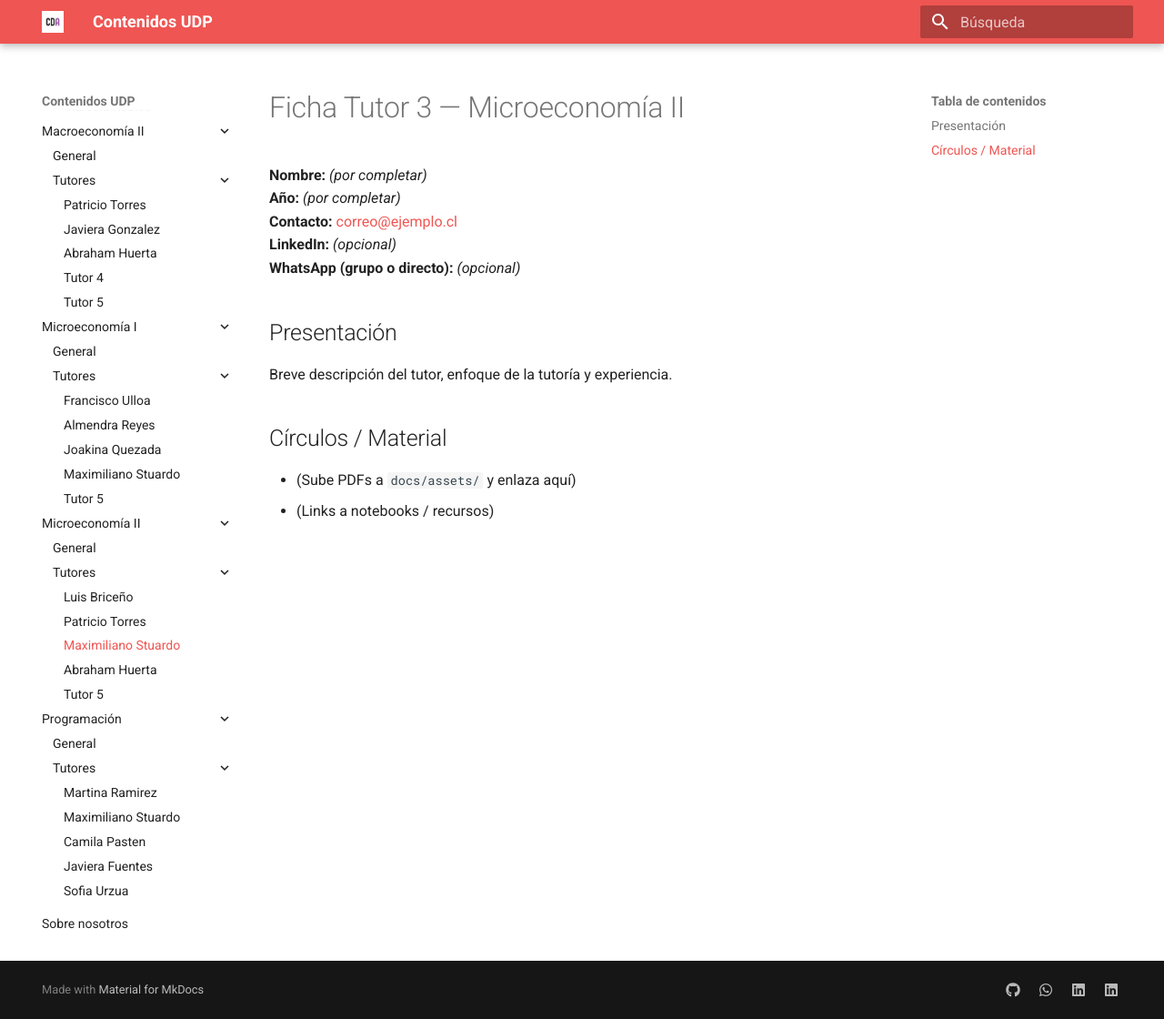
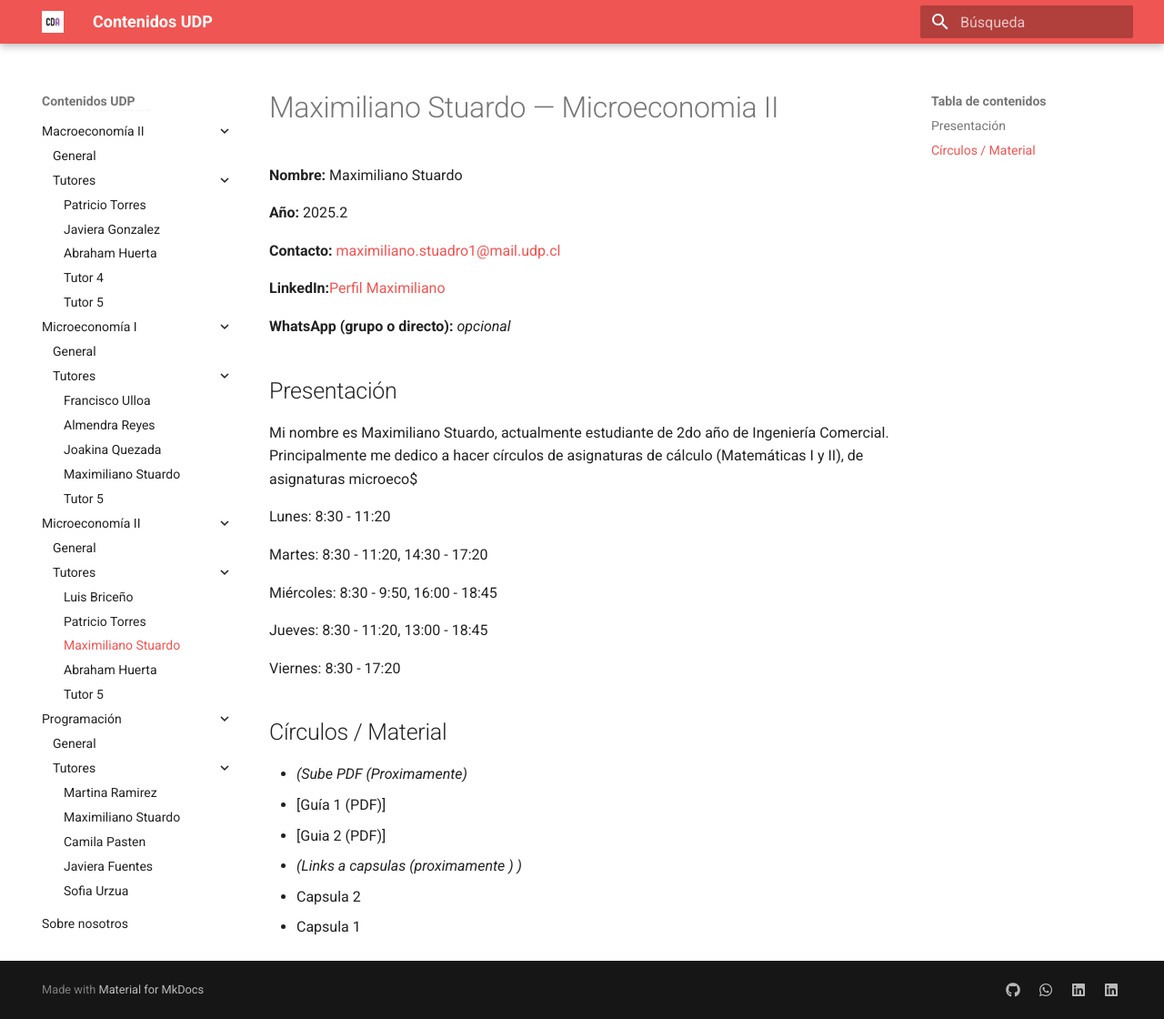
Before and after one commit to cda-fae/cda-fae, an MkDocs documentation site: the page built from docs/tutorias/microeconomia-2/tutores/tutor3.md, in a window 1280 px wide and 1120 px high. Shown: the whole window at 91% size. Built offline with MkDocs 1.6.1 and Material for MkDocs 9.7.7, drawn with Linux system fonts in a browser that asks for light colours.

Commit message:
Añadir mas a max stuardo

```diff
--- a/docs/tutorias/microeconomia-2/tutores/tutor3.md
+++ b/docs/tutorias/microeconomia-2/tutores/tutor3.md
@@ -1,14 +1,33 @@
-# Ficha Tutor 3 — Microeconomía II
+# Maximiliano Stuardo — Microeconomia II
 
-**Nombre:** _(por completar)_
-**Año:** _(por completar)_
-**Contacto:** [correo@ejemplo.cl](mailto:correo@ejemplo.cl)
-**LinkedIn:** _(opcional)_
-**WhatsApp (grupo o directo):** _(opcional)_
+**Nombre:** Maximiliano Stuardo
+
+**Año:** 2025.2
+
+**Contacto:** [maximiliano.stuadro1@mail.udp.cl](mailto:maximiliano.stuardo1@mail.udp.cl?subject=Consulta%20Tutor%C3%ADas%Tutoria%20I)
+
+**LinkedIn:**[Perfil Maximiliano](https://www.linkedin.com/in/maximiliano-stuardo-marticorena-089395281/)
+
+**WhatsApp (grupo o directo):** _opcional_
 
 ## Presentación
-Breve descripción del tutor, enfoque de la tutoría y experiencia.
+Mi nombre es Maximiliano Stuardo, actualmente estudiante de 2do año de Ingeniería Comercial. Principalmente me dedico a hacer círculos de asignaturas de cálculo (Matemáticas I y II), de asignaturas microeco$
+
+Lunes: 8:30 - 11:20
+
+Martes: 8:30 - 11:20, 14:30 - 17:20
+
+Miércoles: 8:30 - 9:50, 16:00 - 18:45
+
+Jueves: 8:30 - 11:20, 13:00 - 18:45
+
+Viernes: 8:30 - 17:20
 
 ## Círculos / Material
-- (Sube PDFs a `docs/assets/` y enlaza aquí)
-- (Links a notebooks / recursos)
+- *(Sube PDF (Proximamente)*
+ - [Guía 1 (PDF)]
+ - [Guia 2 (PDF)]
+
+- *(Links a capsulas (proximamente ) )*
+ - Capsula 2
+ - Capsula 1
```
